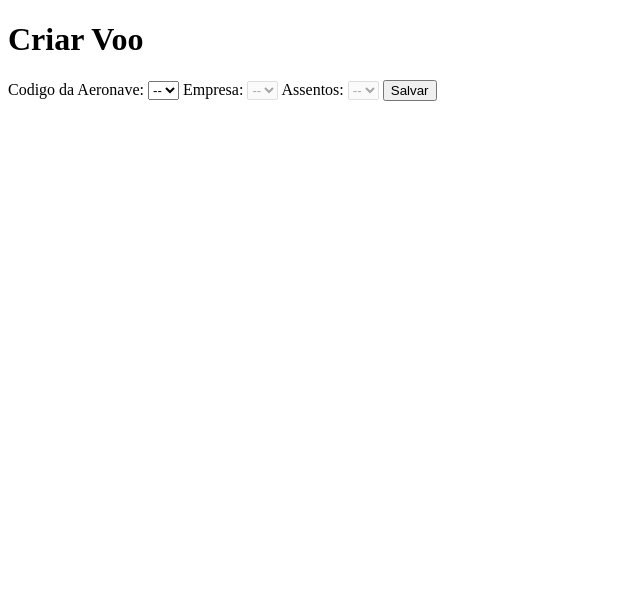
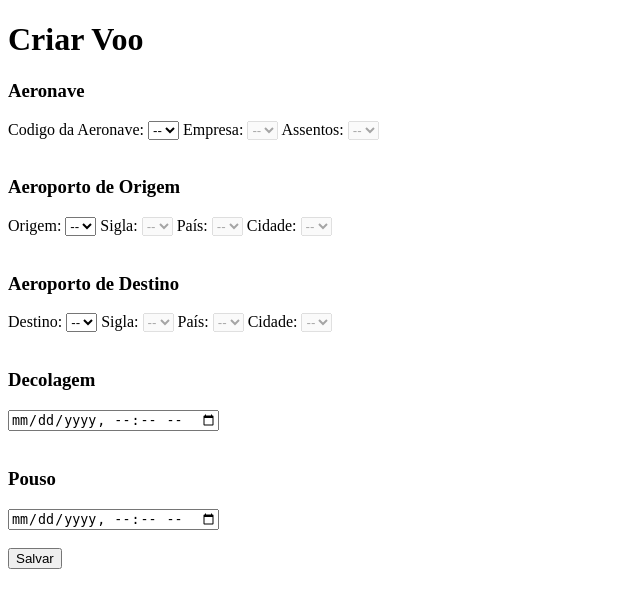
Before and after one commit to gustavinxd/bag-a-bagV2, a PHP site: page /back/criar_voo.php in a window 1280 px wide. Shown: the top 608 px of the page, without its empty margins (0-640 px from the left). Run offline with PHP 8.4, Linux system fonts and the light colour scheme; data that the repository does not hold is empty; a stand-in replaces the project's code that opens the database connection.

Commit message:
criação de voos (básico)

```diff
--- a/back/criar_voo.php
+++ b/back/criar_voo.php
@@ -3,35 +3,39 @@
 session_start();
 include_once('conexao.php');
 
-// pegar as aeronaves disponíveis
-
+// PEGAR AS AERONAVES
+$options_avioes_id_codaviao = "";
 $options_avioes_codigo_aviao = "";
 $options_avioes_empresa = "";
-$options_avioes_assentos = "";
+$options_avioes_total_assentos = "";
 
 $query = "SELECT * FROM aviao_codaviao";
 $consulta = mysqli_query($conn, $query);
 
-while($row_avioes = mysqli_fetch_assoc($consulta)) {
-    $options_avioes_codigo_aviao = $options_avioes_codigo_aviao . "<option value='" . $row_avioes['ID_CODAVIAO'] . "'>" . $row_avioes['CODIGO_AVIAO'] . "</option>";
-    $options_avioes_empresa = $options_avioes_empresa . "<option>" . $row_avioes['EMPRESA'] . "</option>";
-    $options_avioes_assentos = $options_avioes_assentos . "<option>" . $row_avioes['TOTAL_ASSENTO'] . "</option>";
+while($row_aviao = mysqli_fetch_assoc($consulta)) {
+    $options_avioes_id_codaviao = $options_avioes_id_codaviao . "<option value='" . $row_aviao['ID_CODAVIAO'] . "'>" . $row_aviao['ID_CODAVIAO'] . "</option>";
+    $options_avioes_codigo_aviao = $options_avioes_codigo_aviao . "<option>" . $row_aviao['CODIGO_AVIAO'] . "</option>";
+    $options_avioes_empresa = $options_avioes_empresa . "<option>" . $row_aviao['EMPRESA'] . "</option>";
+    $options_avioes_total_assentos = $options_avioes_total_assentos . "<option>" . $row_aviao['TOTAL_ASSENTO'] . "</option>";
 }
 
 
-// pegar as origens dos voos
-
-$options_siglas_aeroportos = "";
-$options_nome_aeroportos = "";
-$options_pais_aeroportos = "";
+// PEGAR OS AEROPORTOS
+$options_aeroportos_id_aeroporto = "";
+$options_aeroportos_nome_aeroporto = "";
+$options_aeroportos_sigla = "";
+$options_aeroportos_pais = "";
+$options_aeroportos_cidade = "";
 
 $query = "SELECT * FROM aeroporto";
 $consulta = mysqli_query($conn, $query);
 
-while($row_origens = mysqli_fetch_assoc($consulta)) {
-    $options_avioes_codigo_aviao = $options_avioes_codigo_aviao . "<option value='" . $row_origens['ID_AEROPORTO'] . "'>" . $row_origens['SIGLA'] . "</option>";
-    $options_avioes_empresa = $options_avioes_empresa . "<option>" . $row_origens['SIGLA'] . "</option>";
-    $options_avioes_assentos = $options_avioes_assentos . "<option>" . $row_origens['NOME_AEROPORTO'] . "</option>";
+while($row_origem = mysqli_fetch_assoc($consulta)) {
+    $options_aeroportos_id_aeroporto = $options_aeroportos_id_aeroporto . "<option value='" . $row_origem['ID_AEROPORTO'] . "'>" . $row_origem['ID_AEROPORTO'] . "</option>";
+    $options_aeroportos_nome_aeroporto = $options_aeroportos_nome_aeroporto . "<option>" . $row_origem['NOME_AEROPORTO'] . "</option>";
+    $options_aeroportos_sigla = $options_aeroportos_sigla . "<option>" . $row_origem['SIGLA'] . "</option>";
+    $options_aeroportos_pais = $options_aeroportos_pais . "<option>" . $row_origem['PAIS'] . "</option>";
+    $options_aeroportos_cidade = $options_aeroportos_cidade . "<option>" . $row_origem['CIDADE'] . "</option>";
 }
 
 ?>
@@ -55,57 +59,203 @@ while($row_origens = mysqli_fetch_assoc($consulta)) {
         }
     ?>
 
-    <form name="aeronave" action="controller/controller_adicionar_voo.php" method="post">
+    <form name="voo" action="controller/controller_adicionar_voo.php" method="post">
+        <!-- ESCOLHA DE AERONAVE -->
+        <div>
+            <h3>Aeronave</h3>
+            <select name="fk_aviao" style="display: none">
+                <option value="">--</option>
+                <?php
+                    echo "$options_avioes_id_codaviao";
+                ?>
+            </select>
             <label>Codigo da Aeronave: </label>
-        <select name="codigo_aviao" onchange="mudaSelects()">
-            <option value="0">--</option>
+            <select name="codigo_aviao" onchange="mudaSelectsAeronave()">
+                <option value="">--</option>
                 <?php
                     echo "$options_avioes_codigo_aviao";
                 ?>
             </select>
-
             <label>Empresa: </label>
             <select name="empresa" disabled>
-            <option value="0">--</option>
+                <option value="">--</option>
                 <?php
                     echo "$options_avioes_empresa";
                 ?>
             </select>
-
             <label>Assentos: </label>
             <select name="assentos" disabled>
-            <option value="0">--</option>
+                <option value="">--</option>
                 <?php
-                echo "$options_avioes_assentos";
+                    echo "$options_avioes_total_assentos";
+                ?>
+            </select>
+        </div>
+
+        <br>
+
+        <!-- ESCOLHA DE AEROPORTO DE ORIGEM -->
+        <div>
+            <h3>Aeroporto de Origem</h3>
+
+            <select name="fk_origem_aero" style="display: none">
+                <option value="">--</option>
+                <?php
+                    echo "$options_aeroportos_id_aeroporto";
                 ?>
             </select>
 
+            <label>Origem: </label>
+            <select name="origem_nome_aeroporto" onchange="mudaSelectsOrigem()">
+                <option value="">--</option>
+                <?php
+                    echo "$options_aeroportos_nome_aeroporto";
+                ?>
+            </select>
 
+            <label>Sigla: </label>
+            <select name="origem_sigla" disabled>
+                <option value="0">--</option>
+                <?php
+                    echo "$options_aeroportos_sigla";
+                ?>
+            </select>
 
+            <label>País: </label>
+            <select name="origem_pais" disabled>
+                <option value="">--</option>
+                <?php
+                    echo "$options_aeroportos_pais";
+                ?>
+            </select>
+
+            <label>Cidade: </label>
+            <select name="origem_cidade" disabled>
+                <option value="">--</option>
+                <?php
+                    echo "$options_aeroportos_cidade";
+                ?>
+            </select>
+        </div>
+
+        <br>
+
+        <!-- ESCOLHA DE AEROPORTO DE DESTINO -->
+        <div>
+            <h3>Aeroporto de Destino</h3>
+
+            <select name="fk_destino_aero" style="display: none">
+                <option value="">--</option>
+                <?php
+                    echo "$options_aeroportos_id_aeroporto";
+                ?>
+            </select>
+
+            <label>Destino: </label>
+            <select name="destino_nome_aeroporto" onchange="mudaSelectsDestino()">
+                <option value="">--</option>
+                <?php
+                    echo "$options_aeroportos_nome_aeroporto";
+                ?>
+            </select>
+
+            <label>Sigla: </label>
+            <select name="destino_sigla" disabled>
+                <option value="0">--</option>
+                <?php
+                    echo "$options_aeroportos_sigla";
+                ?>
+            </select>
+
+            <label>País: </label>
+            <select name="destino_pais" disabled>
+                <option value="">--</option>
+                <?php
+                    echo "$options_aeroportos_pais";
+                ?>
+            </select>
+
+            <label>Cidade: </label>
+            <select name="destino_cidade" disabled>
+                <option value="">--</option>
+                <?php
+                    echo "$options_aeroportos_cidade";
+                ?>
+            </select>
+        </div>
+
+        <br>
+
+        <!-- ESCOLHA DE DATA E HORARIO DE PARTIDA-->
+        <div>
+            <h3>Decolagem</h3>
+            <input type="datetime-local" name="horario_partida">
+        </div>
+
+        <br>
+
+        <!-- ESCOLHA DE DATA E HORARIO DE CHEGADA-->
+        <div>
+            <h3>Pouso</h3>
+            <input type="datetime-local" name="horario_chegada">
+        </div>
+
+        <br>
+
+        <!-- ESCOLHA DE ESCALA -->
         <input type="submit" value="Salvar">
     </form>
 
-    <br>
     <script>
+        let form = document.forms['voo'];
+
         function mudaSelectsAeronave() {
+            let selectID = form.fk_aviao.options;
+            let selectCodaviao = form.codigo_aviao.options;
+            let selectEmpresa = form.empresa.options;
+            let selectAssento = form.assentos.options;
 
-        let optionCodaviao = document.forms['aeronave'].codigo_aviao.options;
-        let optionEmpresa = document.forms['aeronave'].empresa.options;
-        let optionAssento = document.forms['aeronave'].assentos.options;
+            let opcao = selectCodaviao.selectedIndex;
 
-        let num = optionCodaviao.selectedIndex;
+            selectID.selectedIndex = opcao;
+            selectEmpresa.selectedIndex = opcao;
+            selectAssento.selectedIndex = opcao;
+        }
 
-        optionEmpresa.selectedIndex = num;
-        optionAssento.selectedIndex = num
+        function mudaSelectsOrigem() {
+            let selectID = form.fk_origem_aero.options;
+            let selectNome = form.origem_nome_aeroporto.options;
+            let selectSigla = form.origem_sigla.options;
+            let selectPais = form.origem_pais.options;
+            let selectCidade = form.origem_cidade.options;
 
+            let opcao = selectNome.selectedIndex;
+
+            selectID.selectedIndex =  opcao;
+            selectNome.selectedIndex = opcao;
+            selectSigla.selectedIndex = opcao;
+            selectPais.selectedIndex = opcao;
+            selectCidade.selectedIndex =  opcao;
         }
 
         function mudaSelectsDestino() {
+            let selectID = form.fk_destino_aero.options;
+            let selectNome = form.destino_nome_aeroporto.options;
+            let selectSigla = form.destino_sigla.options;
+            let selectPais = form.destino_pais.options;
+            let selectCidade = form.destino_cidade.options;
 
+            let opcao = selectNome.selectedIndex;
+
+            selectID.selectedIndex =  opcao;
+            selectNome.selectedIndex = opcao;
+            selectSigla.selectedIndex = opcao;
+            selectPais.selectedIndex = opcao;
+            selectCidade.selectedIndex =  opcao;
         }
 
         function mudaSelectAlternado() {
-        // criar uma função que altere a option do destino se a da origem for a mesma
+        // criar uma função que altere a option do destino se a da origem for a mesma (ou fazer no back end)
         }
     </script>
 </body>
```
Also changed, not shown: back/controller/controller_adicionar_voo.php (+17 -6 lines). Lines whose indentation alone changed are shown as unchanged.
